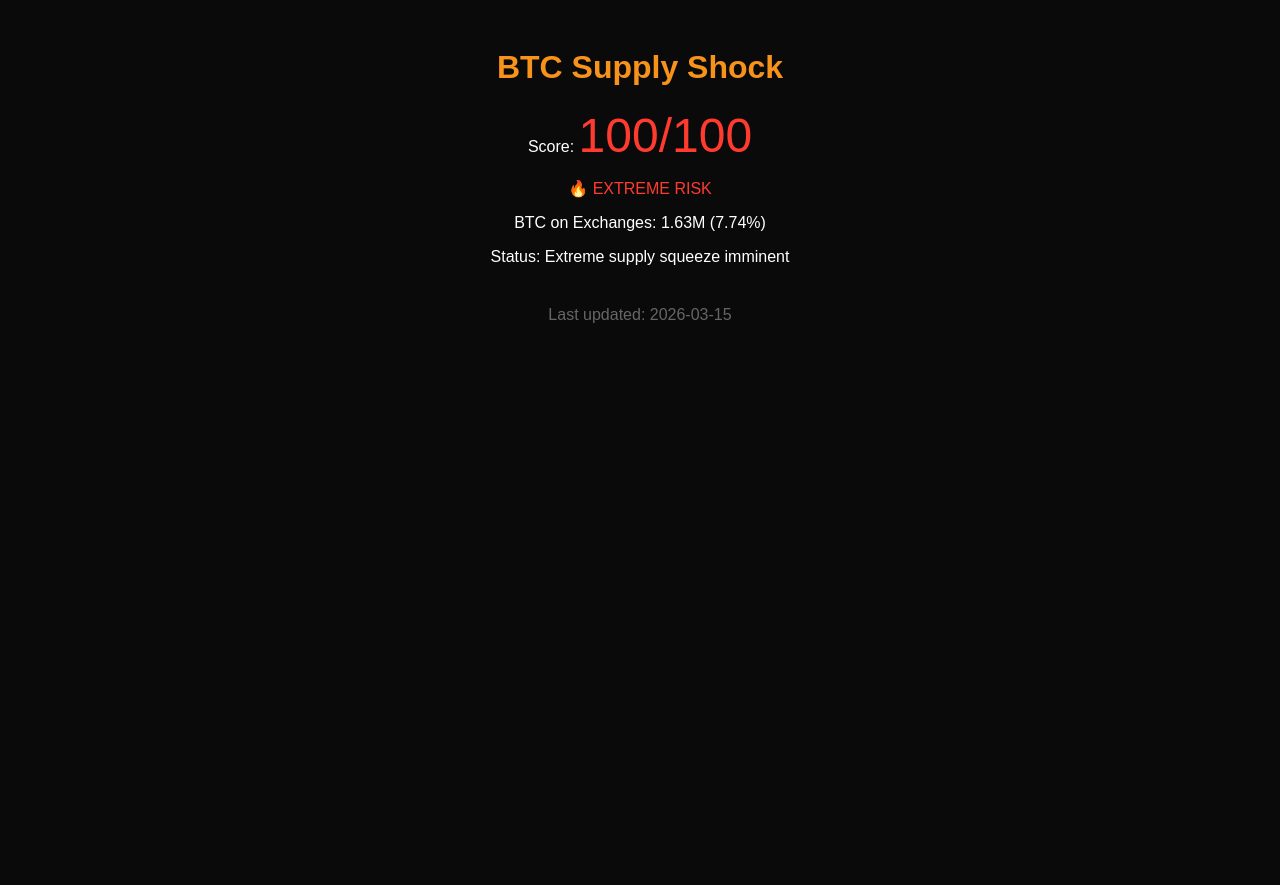
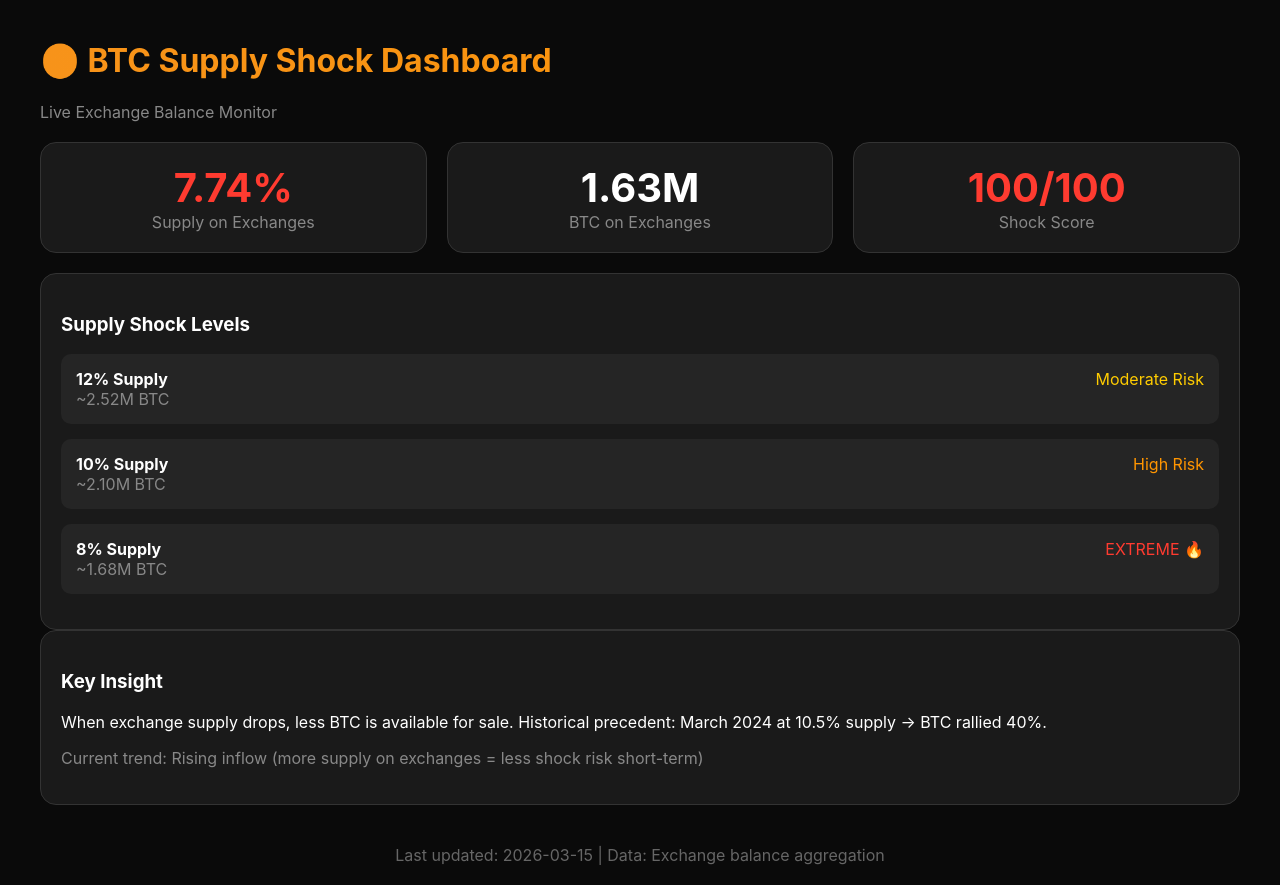
Before and after one commit to lorangb/btc-supply-dashboard, a plain HTML site: page index.html in a window 1280 px wide. Before the commit the page ends 800 px from the top, so only its background shows below. Drawn offline with nearby package versions, Linux system fonts and the light colour scheme.

Commit message:
BTC Supply Shock Dashboard - live data

```diff
--- a/index.html
+++ b/index.html
@@ -1,12 +1,65 @@
 <!DOCTYPE html>
 <html>
-<head><meta name="viewport" content="width=device-width"><title>BTC Supply</title></head>
-<body style="background:#0a0a0a;color:#fff;font-family:sans-serif;padding:20px;text-align:center;">
-<h1 style="color:#f7931a;">BTC Supply Shock</h1>
-<p>Score: <span style="color:#ff3b30;font-size:3rem;">100/100</span></p>
-<p style="color:#ff3b30;">🔥 EXTREME RISK</p>
-<p>BTC on Exchanges: 1.63M (7.74%)</p>
-<p>Status: Extreme supply squeeze imminent</p>
-<p style="margin-top:40px;color:#666;">Last updated: 2026-03-15</p>
+<head>
+<meta charset="UTF-8">
+<meta name="viewport" content="width=device-width, initial-scale=1.0">
+<title>BTC Supply Shock Dashboard</title>
+<script src="https://cdn.jsdelivr.net/npm/chart.js"></script>
+<style>
+body { background: #0a0a0a; color: #fff; font-family: -apple-system, BlinkMacSystemFont, sans-serif; margin: 0; padding: 20px; }
+.container { max-width: 1200px; margin: 0 auto; }
+h1 { background: linear-gradient(90deg, #f7931a, #ff9500); -webkit-background-clip: text; -webkit-text-fill-color: transparent; }
+.grid { display: grid; grid-template-columns: repeat(auto-fit, minmax(280px, 1fr)); gap: 20px; margin: 20px 0; }
+.card { background: #1a1a1a; border-radius: 16px; padding: 20px; border: 1px solid #333; }
+.value { font-size: 2.5rem; font-weight: bold; text-align: center; }
+.chart { position: relative; height: 350px; }
+</style>
+</head>
+<body>
+<div class="container">
+<h1>🪙 BTC Supply Shock Dashboard</h1>
+<p style="color: #888;">Live Exchange Balance Monitor</p>
+
+<div class="grid">
+<div class="card">
+<div class="value" style="color: #ff3b30;">7.74%</div>
+<div style="text-align: center; color: #888;">Supply on Exchanges</div>
+</div>
+<div class="card">
+<div class="value">1.63M</div>
+<div style="text-align: center; color: #888;">BTC on Exchanges</div>
+</div>
+<div class="card">
+<div class="value" style="color: #ff3b30;">100/100</div>
+<div style="text-align: center; color: #888;">Shock Score</div>
+</div>
+</div>
+
+<div class="card">
+<h3>Supply Shock Levels</h3>
+<div style="margin: 15px 0; padding: 15px; background: #252525; border-radius: 10px; display: flex; justify-content: space-between;">
+<span><strong>12% Supply</strong><br><span style="color: #888;">~2.52M BTC</span></span>
+<span style="color: #ffcc00;">Moderate Risk</span>
+</div>
+<div style="margin: 15px 0; padding: 15px; background: #252525; border-radius: 10px; display: flex; justify-content: space-between;">
+<span><strong>10% Supply</strong><br><span style="color: #888;">~2.10M BTC</span></span>
+<span style="color: #ff9500;">High Risk</span>
+</div>
+<div style="margin: 15px 0; padding: 15px; background: #252525; border-radius: 10px; display: flex; justify-content: space-between;">
+<span><strong>8% Supply</strong><br><span style="color: #888;">~1.68M BTC</span></span>
+<span style="color: #ff3b30;">EXTREME 🔥</span>
+</div>
+</div>
+
+<div class="card">
+<h3>Key Insight</h3>
+<p>When exchange supply drops, less BTC is available for sale. Historical precedent: March 2024 at 10.5% supply → BTC rallied 40%.</p>
+<p style="color: #888; margin-top: 15px;">Current trend: Rising inflow (more supply on exchanges = less shock risk short-term)</p>
+</div>
+
+</div>
+<div style="text-align: center; color: #666; margin-top: 40px;">
+Last updated: 2026-03-15 | Data: Exchange balance aggregation
+</div>
 </body>
 </html>
```
